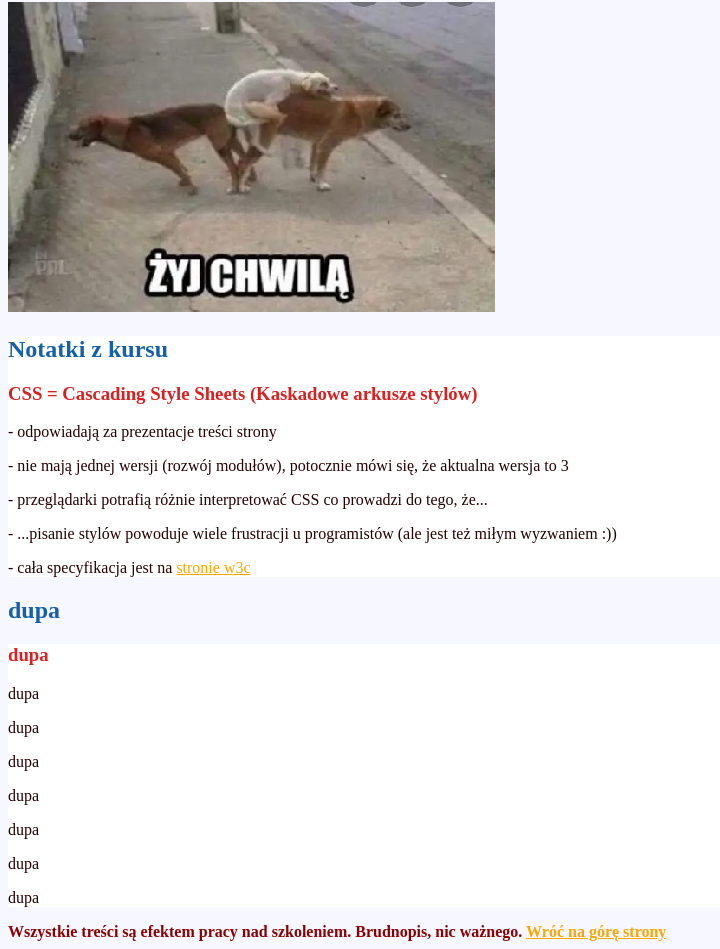
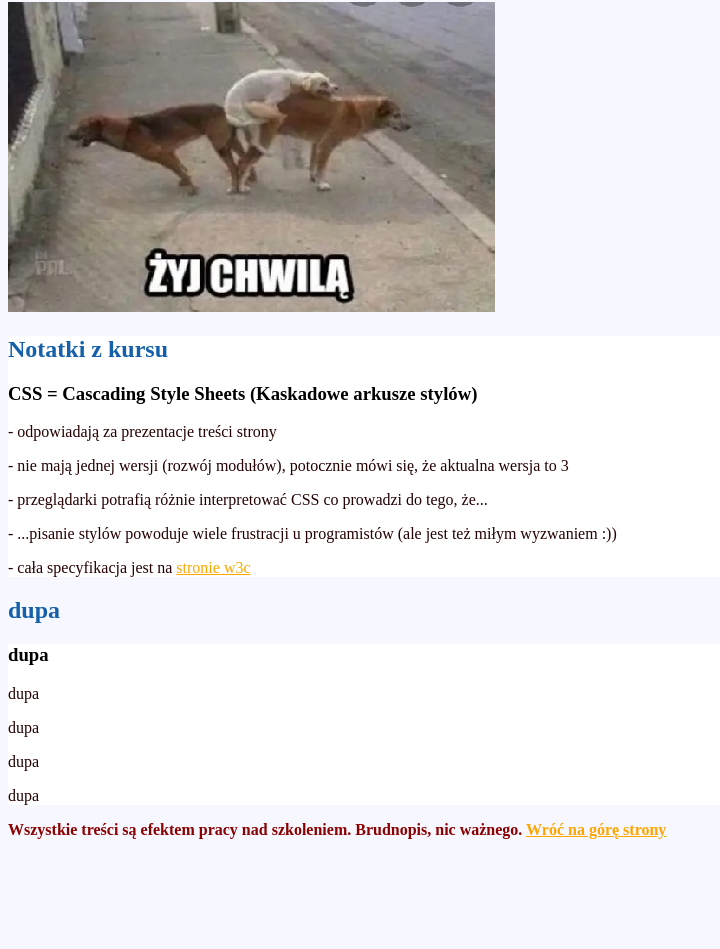
Before and after one commit to lukasz-tyborowski/homepage, a plain HTML site: page nauka-css.html in a window 1280 px wide. Shown: the part 104-1053 px from the top of the page, without its empty margins (0-720 px from the left). After the commit the page ends 951 px from the top, so only its background shows below. Drawn offline with Linux system fonts and the light colour scheme.

Commit message:
first change xd

```diff
--- a/nauka-css.html
+++ b/nauka-css.html
@@ -45,9 +45,6 @@
                 <p>dupa</p>
                 <p>dupa</p>
                 <p>dupa</p>
-                <p>dupa</p>
-                <p>dupa</p>
-                <p>dupa</p>
             </article>
         </section>
 
--- a/style.css
+++ b/style.css
@@ -16,10 +16,6 @@ p {
 
 h2 {
     color: #1460AA
-}
-
-h3 {
-    color: #db2020
 }
 
 a {
```
